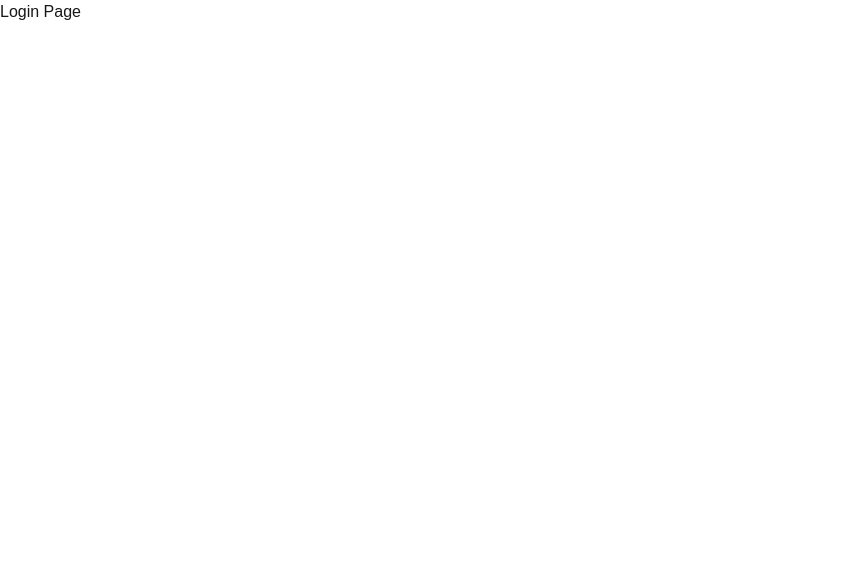
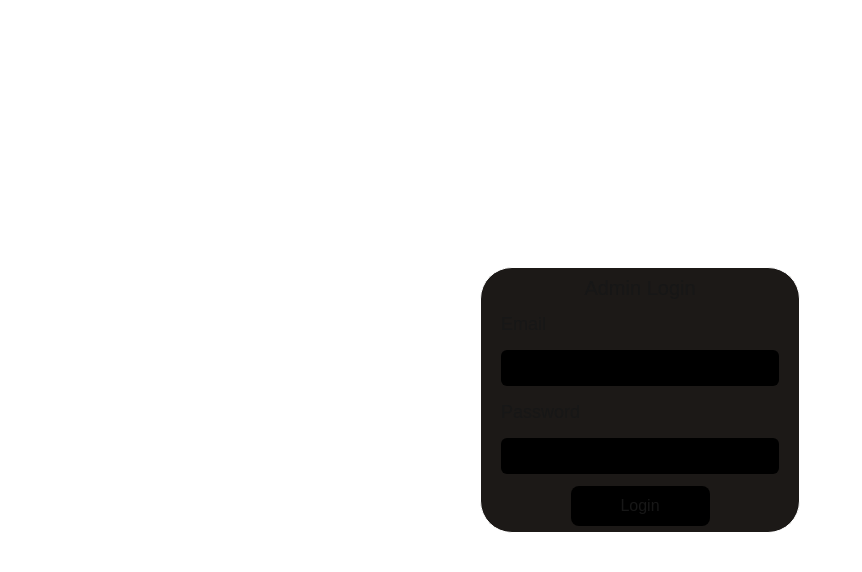
Before and after one commit to guvenfazli/Wayv-Agency-Case, a Next.js app in the folder frontend/: page /login in a window 1280 px wide. Shown: the top 572 px of the page, without its empty margins (0-862 px from the left). Built offline with nearby package versions, Linux system fonts and the light colour scheme.

Commit message:
feat: Login card created, state added

```diff
--- a/frontend/app/login/page.tsx
+++ b/frontend/app/login/page.tsx
@@ -1,7 +1,8 @@
-export default function LoginPage(){
+import Login from "@/components/authPage/login"
+export default function LoginPage() {
   return (
-    <div>
-      <p>Login Page</p>
+    <div className="flex w-full h-screen justify-center items-center">
+      <Login />
     </div>
   )
 }
--- /dev/null
+++ b/frontend/components/authPage/login.tsx
@@ -0,0 +1,41 @@
+"use client"
+
+import { useState } from "react"
+
+interface UserValue {
+  name: string;
+  password: string;
+}
+
+export default function Login() {
+
+  const [userValue, setUserValue] = useState<UserValue>({
+    name: "",
+    password: ""
+  })
+
+  function gatherValue(field: string, input: React.ChangeEvent<HTMLInputElement>) {
+    setUserValue((prev) => ({
+      ...prev,
+      [field]: input.target.value
+    }))
+  }
+
+  return (
+    <div className="flex flex-col justify-center gap-2 border border-white py-3 px-5 h-1/3 w-1/4 rounded-4xl bg-stone-900">
+      <div className="flex text-center justify-center items-center">
+        <p className="text-xl">Admin Login</p>
+      </div>
+
+      <form className="flex flex-col justify-start items-start gap-3">
+        <label className="text-lg">Email</label>
+        <input required type="email" className="bg-black rounded-md py-1.5 w-full px-1 "></input>
+        <label className="text-lg">Password</label>
+        <input required type="password" className="bg-black rounded-md py-1.5 w-full px-1"></input>
+        <div className="flex w-full justify-center items-center">
+          <button className="bg-black w-1/2 py-2 rounded-lg cursor-pointer hover:bg-black/80 duration-100">Login</button>
+        </div>
+      </form>
+    </div>
+  )
+}
```
